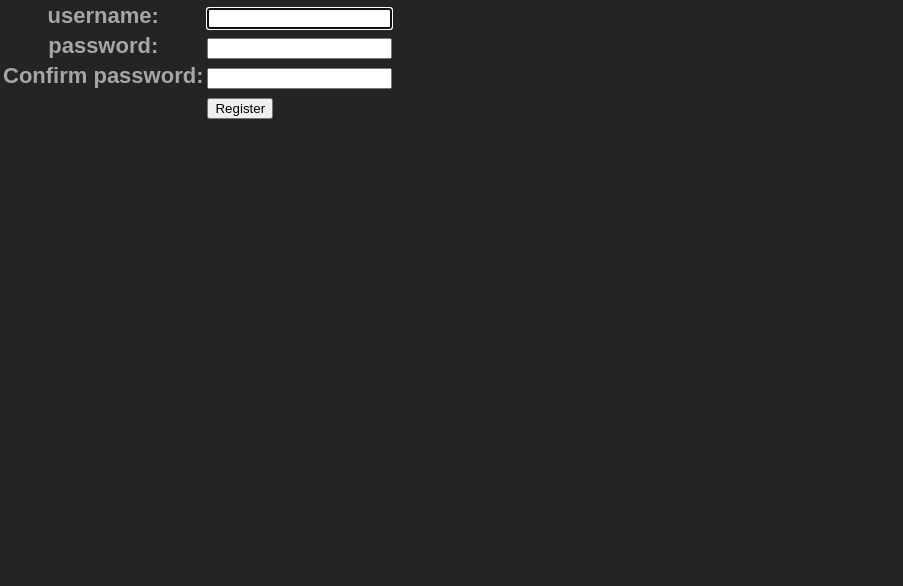
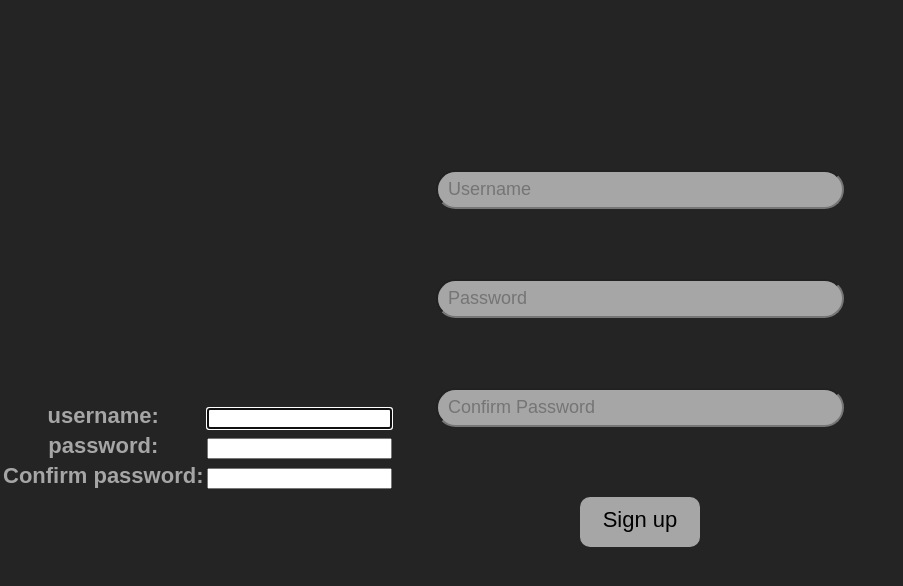
Before and after one commit to adamts028/SpeedTyping, a Django app: page /base/register/ in a window 1280 px wide. Shown: the part 125-711 px from the top of the page, without its empty margins (0-903 px from the left). Run offline with Django 4.2, Linux system fonts and the light colour scheme.

Commit message:
class work in progress

```diff
--- a/speedtyping/base/templates/base/home.html
+++ b/speedtyping/base/templates/base/home.html
@@ -6,7 +6,7 @@
     </div>
     <div id="text-box">.</div>
     <div id="input-box" contenteditable="True" placeholder="start typing here..." onclick="start()" oninput="take_input()"></div>
-    <script src="{% static 'java/test.js' %}"></script>
+
 </body>
 </html>
 {% endblock %}
--- a/speedtyping/base/templates/base/login_register.html
+++ b/speedtyping/base/templates/base/login_register.html
@@ -24,10 +24,18 @@
         {% csrf_token %}
         <table>
             {{form.as_table}}
+            <!--
             <tr>
                 <td></td>
                 <td> <input type="submit" value="Register" /> </td>
             </tr>
+            -->
+            <div id="login-box">
+                <input class = "user-input" placeholder="Username"></input>
+                <input class = "user-input" type="password" placeholder="Password"></input>
+                <input class = "user-input" type="password" placeholder="Confirm Password"></input>
+            <div id="login-button">Sign up</div>
+    </div>
         </table>
     </form>
 
--- a/speedtyping/base/views.py
+++ b/speedtyping/base/views.py
@@ -1,4 +1,3 @@
-import form as form
 from django.db import models
 from django.contrib.auth.models import User
 from django.shortcuts import redirect, render
```
